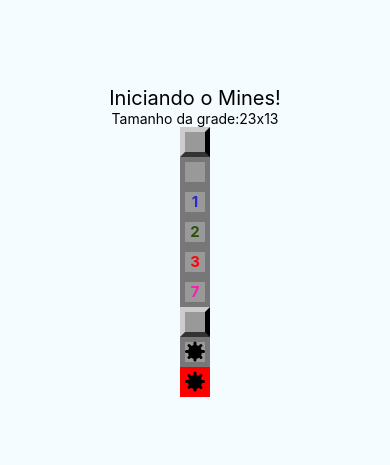
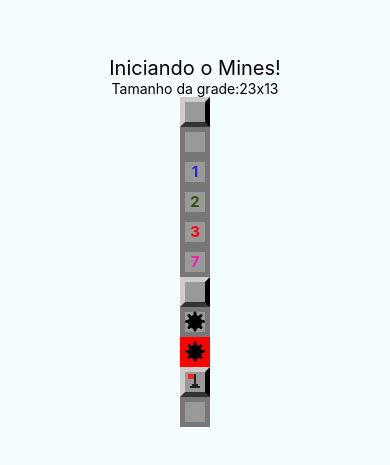
Before and after one commit to Danlei27/React-native-Campo-minado, a React Native app: screen / in a window 390 px wide. Shown: the part 181-646 px from the top of the page. Built offline with nearby package versions, Linux system fonts and the light colour scheme.

Commit message:
estilo flagBigger

```diff
--- a/App.js
+++ b/App.js
@@ -20,6 +20,9 @@
         <Field mined ></Field>
         <Field mined opened></Field>
         <Field mined opened exploded></Field>
+        <Field flagged ></Field>
+        <Field flagged opened></Field>
+
       </View>
     )
   }
--- a/src/components/Field.js
+++ b/src/components/Field.js
@@ -2,14 +2,16 @@
 import {Text, View, StyleSheet} from 'react-native'
 import params from '../params'
 import Mine from  './Mine'
+import Flag from './Flag'
 
 export default props => {
-    const {mined, opened, nearMines, exploded } = props
+    const {mined, opened, flagged, nearMines, exploded } = props
     const styleField = [styles.field]
     // outros estilos aqui!
     if (opened) styleField.push(styles.opened)
     if (exploded) styleField.push(styles.exploded)
-    if (styleField.length === 1) styleField.push(styles.regular)
+    if (flagged) styleField.push(styles.flagged)
+    if (!opened && !exploded) styleField.push(styles.regular)
 
     let color = null
     if (nearMines >  0) {
@@ -25,6 +27,7 @@
                 <Text style={[styles.label, { color: color }]}>
                     {nearMines}</Text> : false}
                     {mined && opened ? <Mine/> : false}
+                    {flagged &&  !opened ? <Flag/> : false}
         </View>
     )
 }
--- /dev/null
+++ b/src/components/Flag.js
@@ -0,0 +1,71 @@
+import React from 'react'
+import {View, StyleSheet } from 'react-native'
+
+export default props => {
+    return (
+        <View style={styles.container}>
+            <View  style={[styles.flagpole, props.bigger ? styles.flagpoleBigger : null]}></View>
+            <View  style={[styles.flag, props.bigger ? styles.flagBigger : null]}></View>
+            <View  style={[styles.base1, props.bigger ? styles.base1Bigger : null]}></View>
+            <View  style={[styles.base2, props.bigger ? styles.base2Bigger : null]}></View>
+        </View>
+    )
+}
+
+const styles = StyleSheet.create({
+    container: {
+        marginTop: 2,
+    },
+    flagpole: {
+        position: 'absolute',
+        height: 14,
+        width: 2,
+        backgroundColor: '#222',
+        marginLeft: 9,
+    },
+    flag: {
+        position: 'absolute',
+        height: 5,
+        width: 6,
+        backgroundColor: '#F22',
+        marginLeft: 3,
+    },
+    base1: {
+        position: 'absolute',
+        height: 2,
+        width: 6,
+        backgroundColor: '#222',
+        marginLeft: 7,
+        marginTop: 10,
+    },
+    base2:{
+        position: 'absolute',
+        height: 2,
+        width: 10,
+        backgroundColor: '#222',
+        marginLeft:5,
+        marginTop: 12,
+    },
+    flagpoleBigger: {
+        height: 28,
+        width: 4,
+        marginLeft: 16,
+    },
+    flagBigger : {
+        height: 10,
+        width: 14,
+        marginLeft: 3,
+    },
+    base1Bigger: {
+        height: 4,
+        width: 12,
+        marginTop: 20,
+        marginLeft: 12,
+    },
+    base2Bigger: {
+        height: 4,
+        width: 20,
+        marginLeft: 8,
+        marginTop: 24
+    }
+})
```
